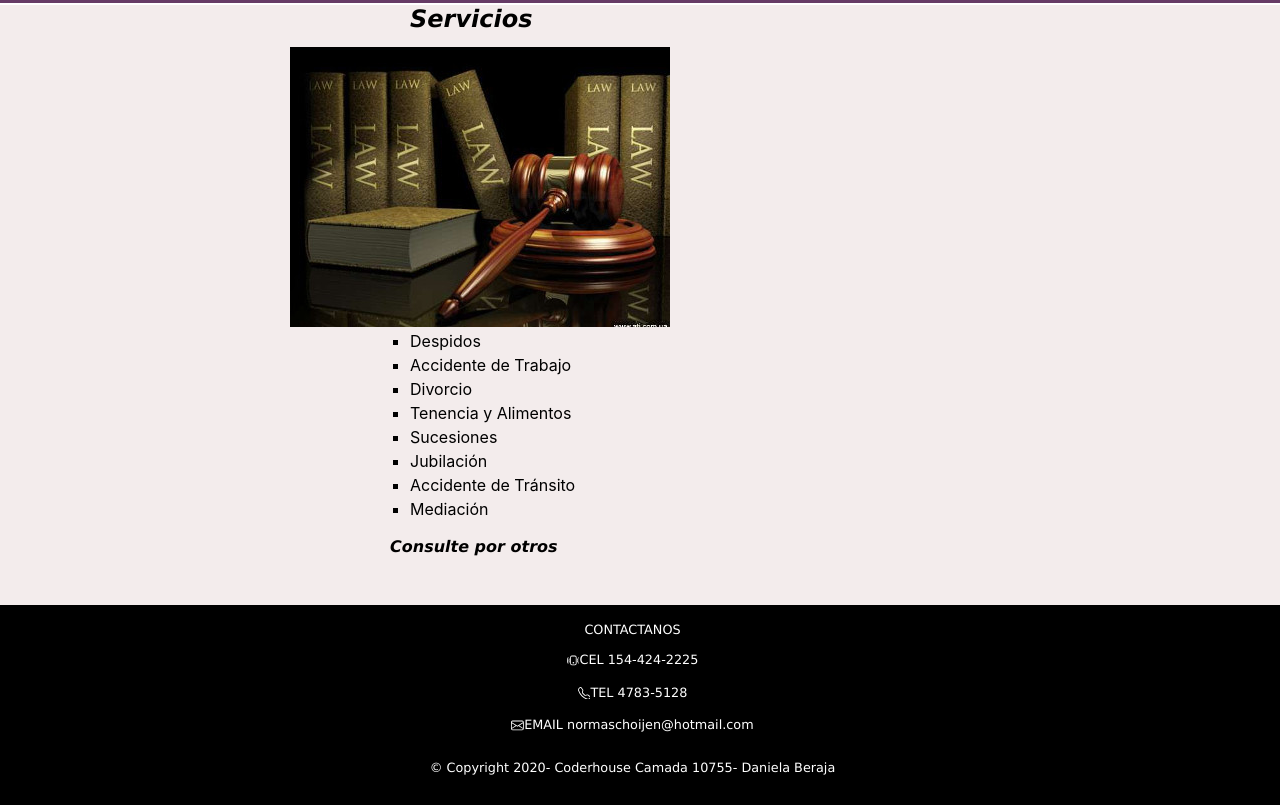
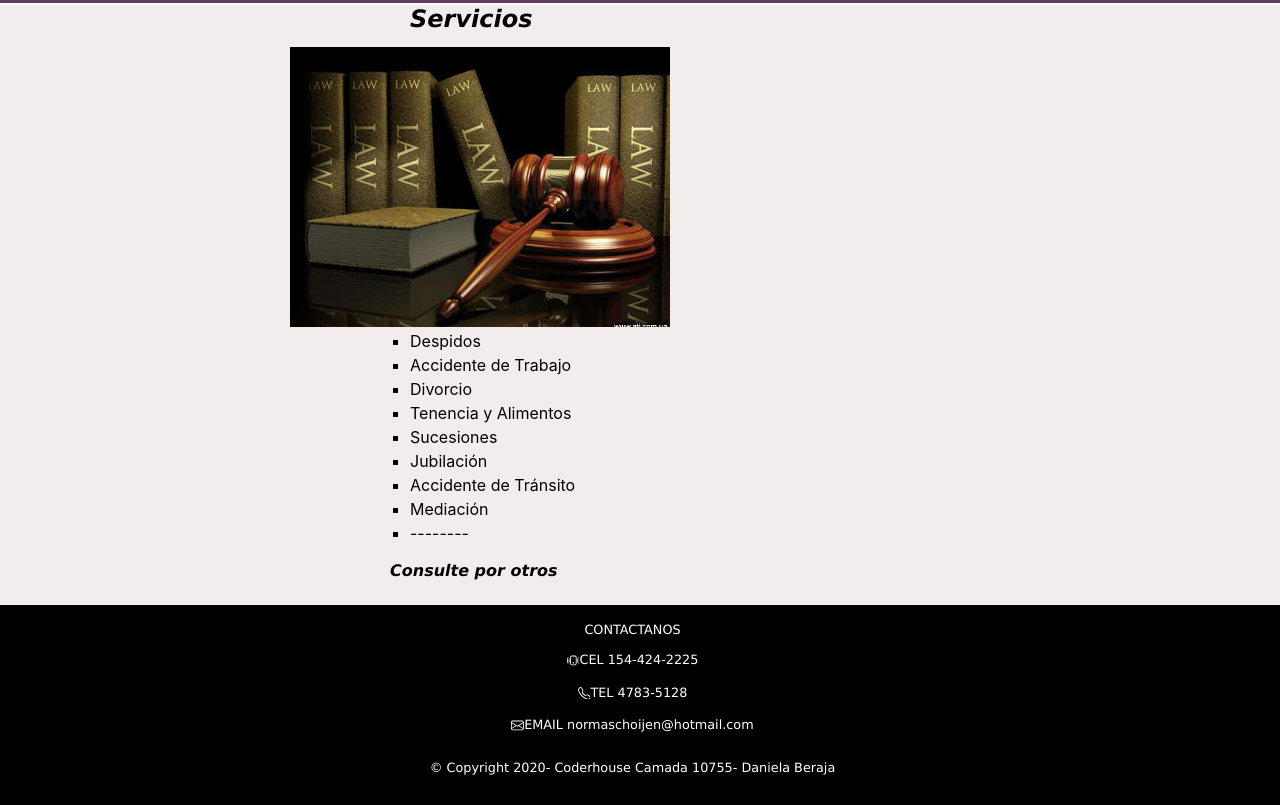
Before and after one commit to DanielaBeraja/proyecto-beraja, a website: page index.html in a window 1280 px wide. Shown: the part 124-929 px from the top of the page. Drawn offline with nearby package versions, Linux system fonts and the light colour scheme.

Commit message:
Mofificado Index

```diff
--- a/index.html
+++ b/index.html
@@ -43,6 +43,7 @@
                             <li>Jubilación</li>
                             <li>Accidente de Tránsito</li>
                             <li>Mediación</li>
+                            <li>--------</li>
                         </ul>
                     </div>
                         <h3 class="h3Estilo">Consulte por otros</h3>
```
